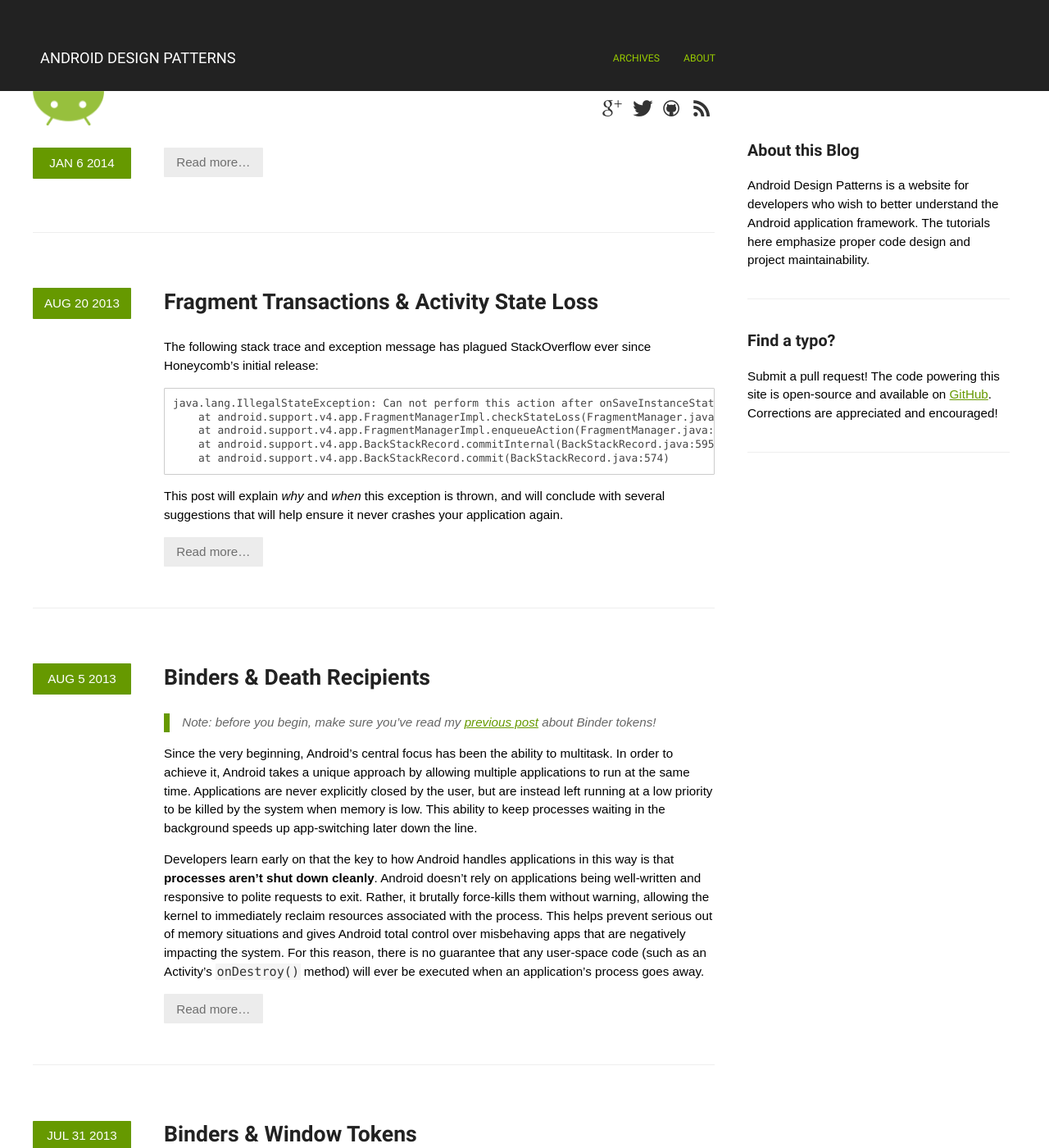
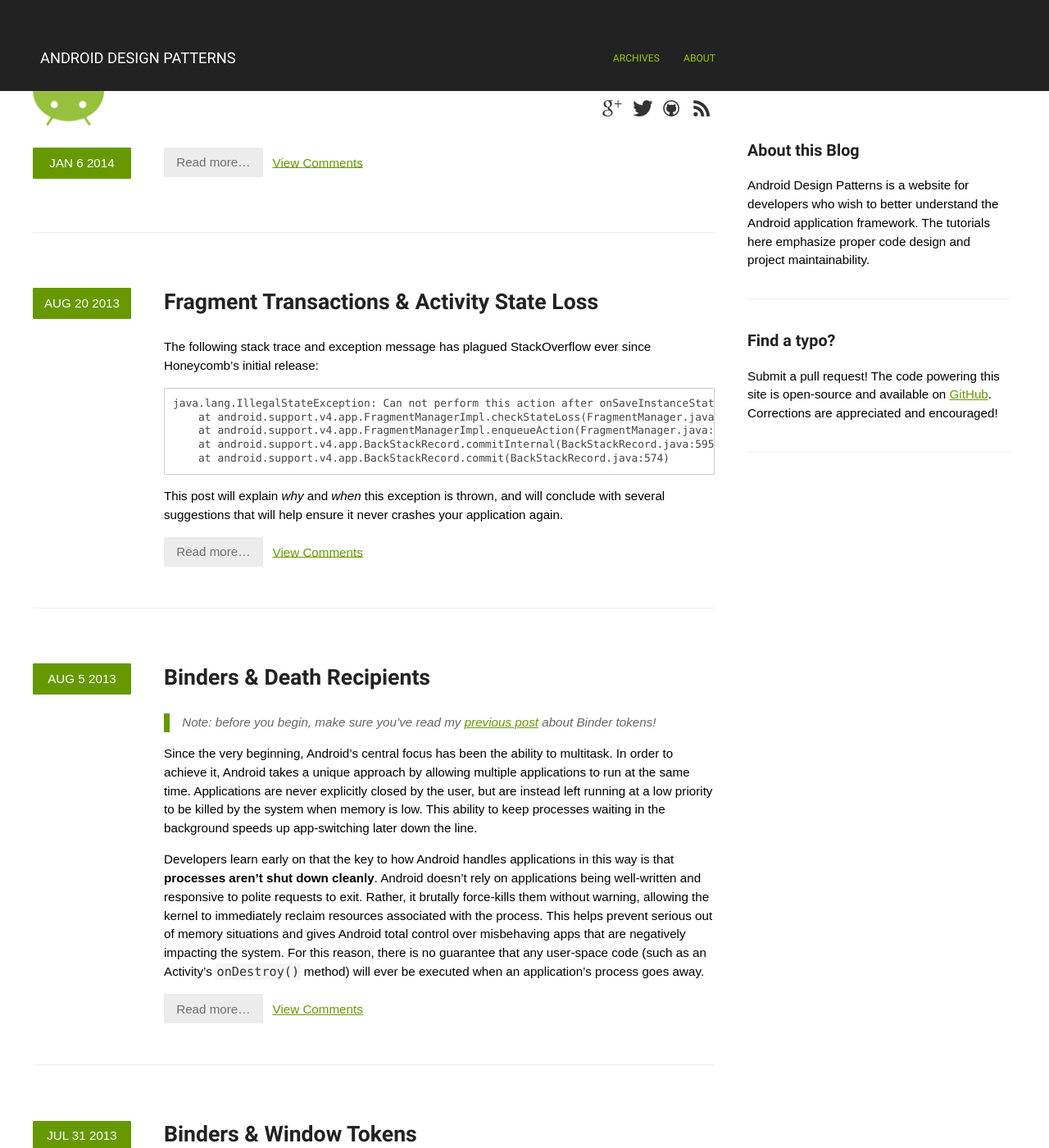
Before and after one commit to alexjlockwood/AndroidDesignPatterns, a Jekyll site: the page built from index.html, in a window 1280 px wide and 1400 px high. Shown: the whole window at 82% size. Built offline with Jekyll 4.4.1, drawn with Linux system fonts in a browser that asks for light colours; some web fonts are replaced; Markdown is read by kramdown in place of the engine named in the settings; the list of posts is cut into pages by our own code; comment, search, counter and statistics services are not loaded.

Commit message:
Second attempt at disqus comment links

```diff
--- a/_layouts/default.html
+++ b/_layouts/default.html
@@ -60,10 +60,22 @@
     {% include google-plus.html %}
     {% include google-analytics.html %}
 
-    {% if page.id == null %}
-    <script type="text/javascript">
-      var disqus_shortname="androiddesignpatterns";(function(){var a=document.createElement("script");a.async=true;a.type="text/javascript";a.src="http://"+disqus_shortname+".disqus.com/count.js";(document.getElementsByTagName("HEAD")[0]||document.getElementsByTagName("BODY")[0]).appendChild(a)}());
-    </script>
-    {% endif %}
+<script type="text/javascript">
+  var disqus_shortname  = 'androiddesignpatterns',
+      disqus_identifier = '{{ page.path | split:'/' | last | cgi_escape }}',
+      disqus_url        = '{{ site.baseurl }}{{ page.url | uri_escape }}'
+  ;
+  (function() {
+  var load = function(src){
+  var s = document.createElement('script'); s.type = 'text/javascript'; s.async = true; s.src = src;
+  var e = document.getElementsByTagName('script')[0]; e.parentNode.insertBefore(s, e);
+  };
+  load('//' + disqus_shortname + '.disqus.com/count.js');
+  if (document.getElementById('disqus_thread')) {
+  load('//' + disqus_shortname + '.disqus.com/embed.js');
+  }
+  })();
+</script>
+
   </body>
 </html>
--- a/_layouts/post.html
+++ b/_layouts/post.html
@@ -29,11 +29,11 @@ layout: default
     {% endif %}
   </div>
 
-  {% if page.disable_comments == null %}
+<!--  {% if page.disable_comments == null %}-->
     <div class="post-comments">
-      {% include disqus.html %}
+      <div id="disqus_thread"></div>
     </div>
-  {% endif %}
+<!--  {% endif %}-->
 
   </div>
 
--- a/index.html
+++ b/index.html
@@ -14,7 +14,7 @@ title: Android Design Patterns
       {{ post.excerpt }}
       <footer>
         <a class="read-more" href="{{ post.url }}">Read more&#8230;</a>
-        <a href="{{ post.url}}#disqus_thread"></a>
+        <a href="{{ post.url }}#disqus_thread" data-disqus-identifier="{{ post.path | split:'/' | last | cgi_escape }}">View Comments</a>
       </footer>
     </div>
     <div class="clearfix"></div>
```
